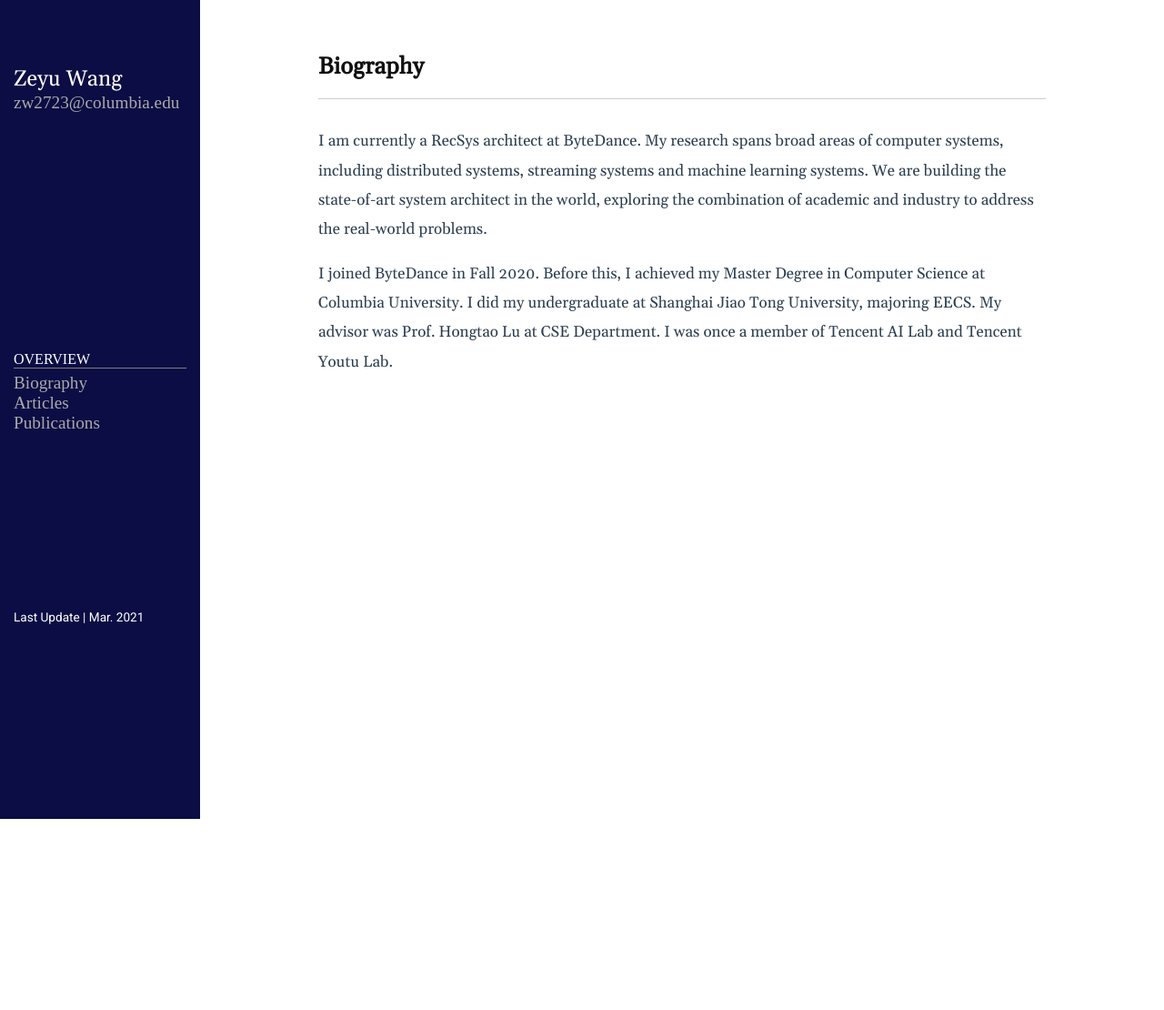
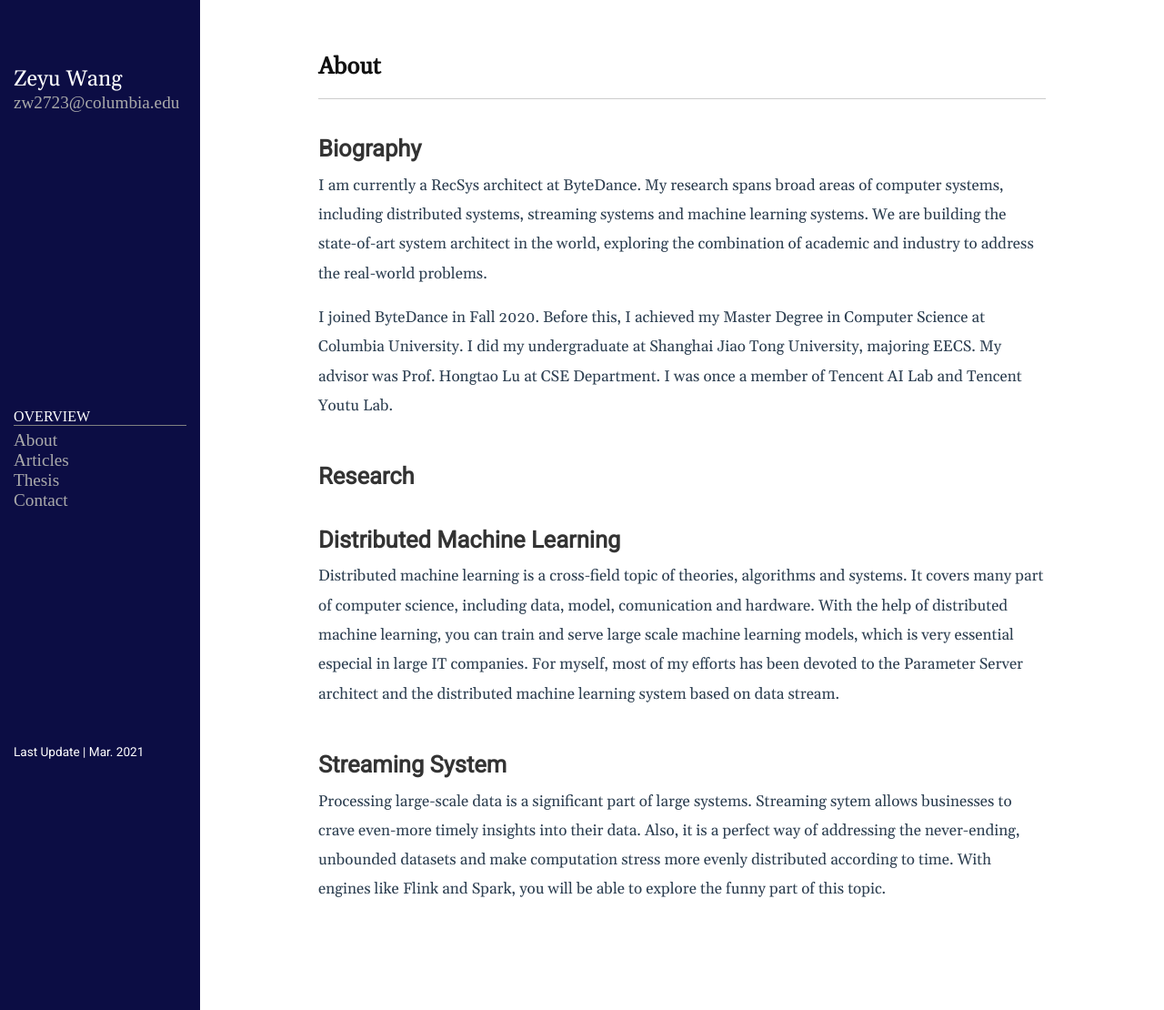
Before and after one commit to WAangzE/ze.github.io, a Jekyll site: the page built from index.md, in a window 1280 px wide. Shown: the whole page at 91% size. Built offline with Jekyll 4.4.1, drawn with Linux system fonts in a browser that asks for light colours; before the commit the page ends 900 px from its top, so only the background shows below that.

Commit message:
update persional site

```diff
--- a/_includes/home.html
+++ b/_includes/home.html
@@ -1,8 +1,8 @@
 <article class="post">
   <header class="post-header home">
-    <div class="post-title">Biography</div>
+    <div class="post-title">About</div>
   </header>
-
+  <h1>Biography</h1>
   <div class="biography">
     I am currently a RecSys architect at ByteDance. My research spans broad areas of computer
     systems, including distributed systems, streaming systems and machine learning systems.
@@ -17,6 +17,23 @@
     a member of Tencent AI Lab and Tencent Youtu Lab.
   </div>
 
+  <h1>Research</h1>
+  <h2> Distributed Machine Learning </h2>
+  <div class="biography">
+    Distributed machine learning is a cross-field topic of theories, algorithms and systems. It covers
+    many part of computer science, including data, model, comunication and hardware. With the help of distributed
+    machine learning, you can train and serve large scale machine learning models, which is very essential especial in
+    large IT companies. For myself, most of my efforts has been devoted to the Parameter Server architect and the distributed
+    machine learning system based on data stream.
+  </div>
+
+  <h2> Streaming System </h2>
+  <div class="biography">
+    Processing large-scale data is a significant part of large systems. Streaming sytem allows businesses to crave even-more
+    timely insights into their data. Also, it is a perfect way of addressing the never-ending, unbounded datasets and make computation
+    stress more evenly distributed according to time. With engines like Flink and Spark, you will be able to explore the funny part of
+    this topic.
+  </div>
 
   <!--
   <div class="post-content">
--- a/_includes/sidebar.html
+++ b/_includes/sidebar.html
@@ -15,13 +15,16 @@
 	<ul class="nav">
       <li class="nav-title">Overview</li>
 	  <li>
-		<a class="nav-item" href="/">Biography</a>
+		<a class="nav-item" href="/">About</a>
 	  </li>
 	  <li>
 		<a class="nav-item" href="/">Articles</a>
 	  </li>
 	  <li>
-		<a class="nav-item" href="/">Publications</a>
+		<a class="nav-item" href="/">Thesis</a>
+	  </li>
+	  <li>
+		<a class="nav-item" href="/">Contact</a>
 	  </li>
 	</ul>
 </div>
```
